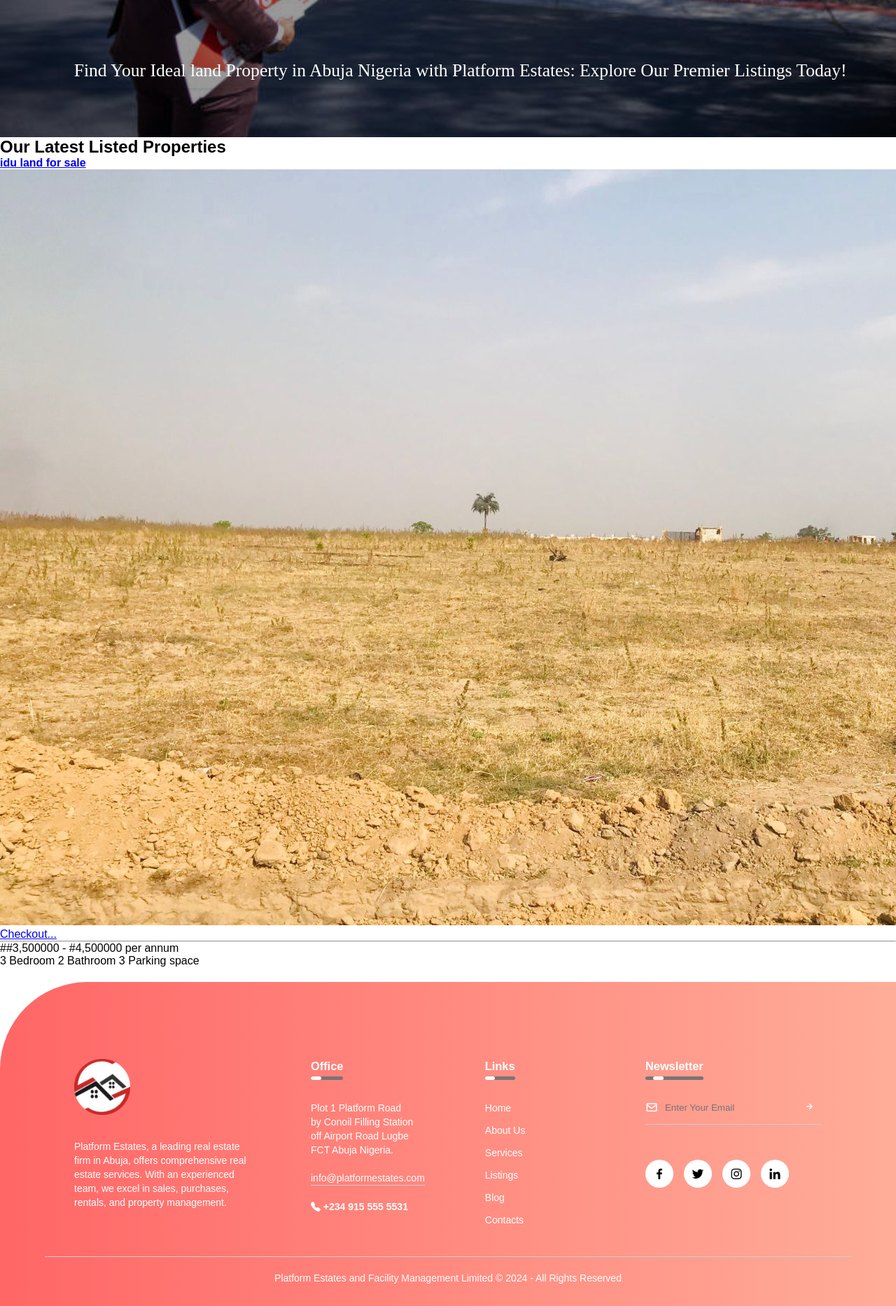
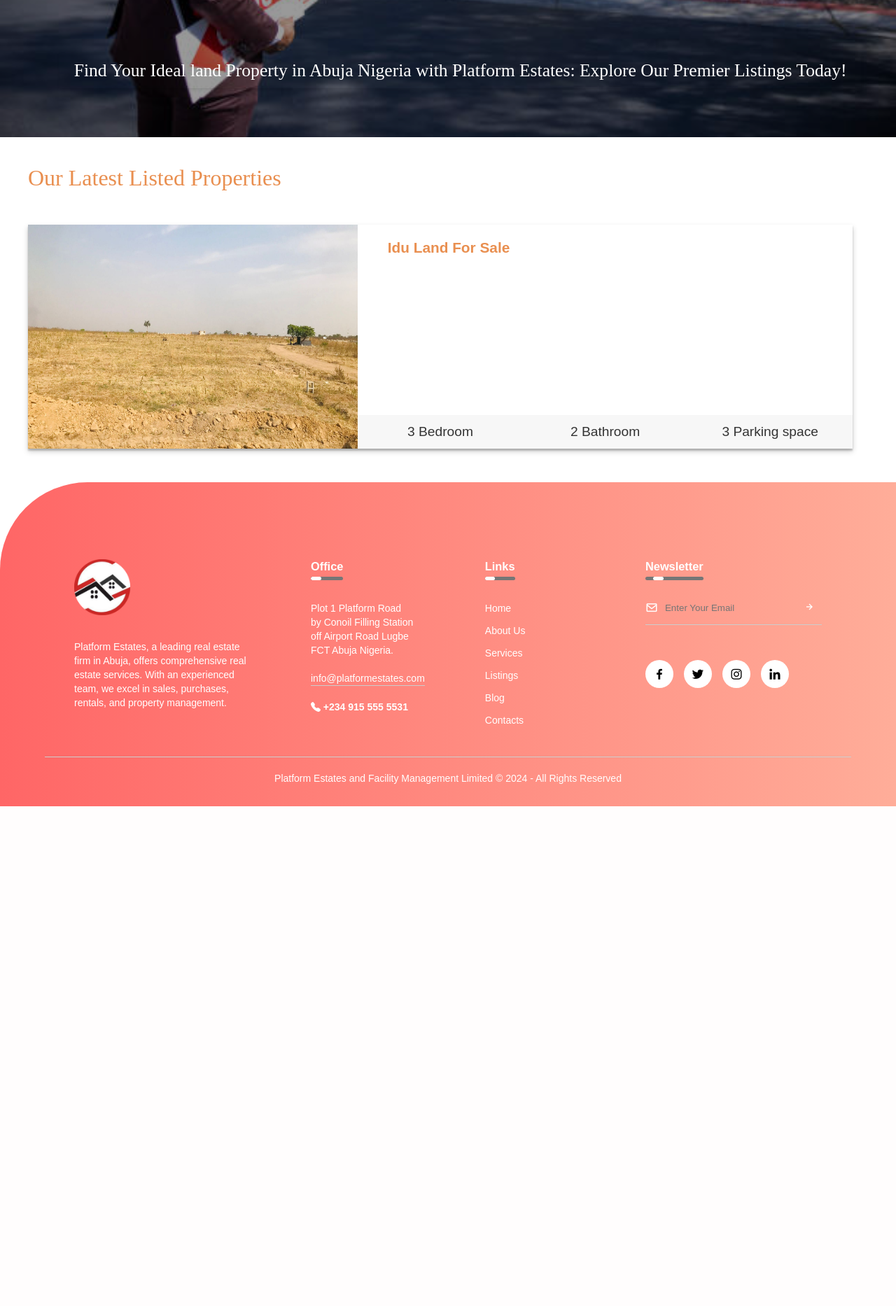
Before and after one commit to Stephen842/real-_estate_web, a Django app: page /listings/ in a window 1280 px wide; the page is wider, and only the part inside the window is pictured. Shown: the part 606-2472 px from the top of that part at 70% size. After the commit the page ends 1758 px from the top of that part, so only its background shows below. Run offline with Django 5.2, Linux system fonts and the light colour scheme; data comes from the database, SQL or seed files in the repository; both versions use the stored data as it was after the commit.

Commit message:
i am working on the front views of the listing page though rendering are not beginning to work

```diff
--- a/Real_estate/Real_estate_project/estates/models.py
+++ b/Real_estate/Real_estate_project/estates/models.py
@@ -58,9 +58,9 @@ class Property(models.Model):
     image = models.ImageField(upload_to = 'media/', null = True, blank = True)
     image_1 = models.ImageField(upload_to='media/', null = True, blank = True)
     image_2 = models.ImageField(upload_to='media/', null = True, blank = True)
-    price = models.IntegerField(blank=False)
+    price = models.CharField(max_length = 300)
     location = models.CharField(max_length = 300)
-    size = models.IntegerField(blank=False)
+    size = models.CharField(max_length = 300)
     bed = models.IntegerField(blank=False)
     toilet = models.IntegerField(blank=False)
     bathroom = models.IntegerField(blank=False)
--- a/Real_estate/Real_estate_project/estates/static/listings.css
+++ b/Real_estate/Real_estate_project/estates/static/listings.css
@@ -9,3 +9,65 @@ header{
 	background-position: center;
 	background-repeat: no-repeat;
 }
+div.listing{
+    margin-top: 2.5em;
+    margin-left: 2.5em;
+    font-family: 'poppins', sans-serif;
+    color: #333;
+}
+div.listing h2{
+    font-family: 'Times New Roman';
+    font-size: 2em;
+    font-weight: 400;
+    color: #E98F50;
+    margin-bottom: 1.5em;
+}
+div.property_det{
+    position: relative;
+    width: 95%;
+    height: 40vh;
+    box-shadow: 0 3px 2px 0 rgba(0, 0, 0, 0.2), 0 4px 8px 0 rgba(0, 0, 0, 0.19);
+    margin-bottom: 3em;
+    padding-left: 1.5em;
+}
+div.property_det h4{
+    text-align: center;
+    padding-top: 1em;
+    padding-bottom: 1.2em;
+    text-transform: capitalize;
+    text-decoration: none;
+    font-family: 'Tangerine', serif;
+    font-size: 1.3em;
+}
+div.property_det h4 a{
+    text-decoration: none;
+    color: #E98F50;
+}
+div.property_det h4 a:hover{
+    text-decoration: underline;
+}
+div.property_det img{
+    width: 40%;
+    height: 100%;
+    position: absolute;
+    top: 0;
+    left: 0;
+}
+
+table{
+    position: absolute;
+    bottom: 0;
+    right: 0;
+    table-layout: fixed;
+    width: 60%;
+    height: 15%;
+    border-collapse: collapse;
+    font-size: 1.2em;
+    background: #f5f5f5cf;
+}
+table, td{
+    /*border: 1px solid #333;*/
+    border-bottom: none;
+    text-align: center;
+
+}
--- a/Real_estate/Real_estate_project/estates/templates/pages/listings.html
+++ b/Real_estate/Real_estate_project/estates/templates/pages/listings.html
@@ -55,26 +55,31 @@
         <div class = 'quote'><p> Find Your Ideal land Property in Abuja Nigeria with Platform Estates: Explore Our Premier Listings Today! </p></div>
     </header>
 
-    <div>
-        <div>
+    <div class = 'listing'>
         <h2> Our Latest Listed Properties </h2>
+        <div class = 'contain'>
             {% block property %}
                 {% for i in property %}
 
-                    <div>
+                    <div class = 'property_det'>
                         <h4><a href = '{% url 'listing_detail' i.pk %}'> {{ i.title }} </a></h4>
-                        <img src = '{{ i.image}}' alt = 'Idu land'/>
+                        <img src = '{{ i.image.url }}' alt = 'Idu land'/>
                         <div>
                              <p>{{ i.body | slice:'350' | safe }} <a href = '{% url 'listing_detail' i.pk %}'> Checkout... </a></p>
-                             <hr/>
-                             <p> #{{i.price}} per annum</p>
+                             <!-- <hr/> -->
+                             <p> {{i.size}}</p>
+                             <p> {{i.price}} </p>
                         </div>
-                        <div>
+                        <div class = 'table'>
+                            <table>
+                                <tbody>
                                     <tr>
                                         <td> {{ i.bed }} Bedroom </td>
                                         <td> {{ i.bathroom }} Bathroom </td>
                                         <td> {{ i.parking }} Parking space </td>
                                     </tr>
+                                </tbody>
+                            </table>
                         </div>
                     </div>
                 {% endfor %}
```
Also changed, not shown: Real_estate/Real_estate_project/db.sqlite3, Real_estate/Real_estate_project/estates/migrations/0011_alter_property_size.py (added), Real_estate/Real_estate_project/estates/migrations/0012_alter_property_price.py (added), Real_estate/Real_estate_project/media/media/1.jpg (added). Lines whose indentation alone changed are shown as unchanged.
